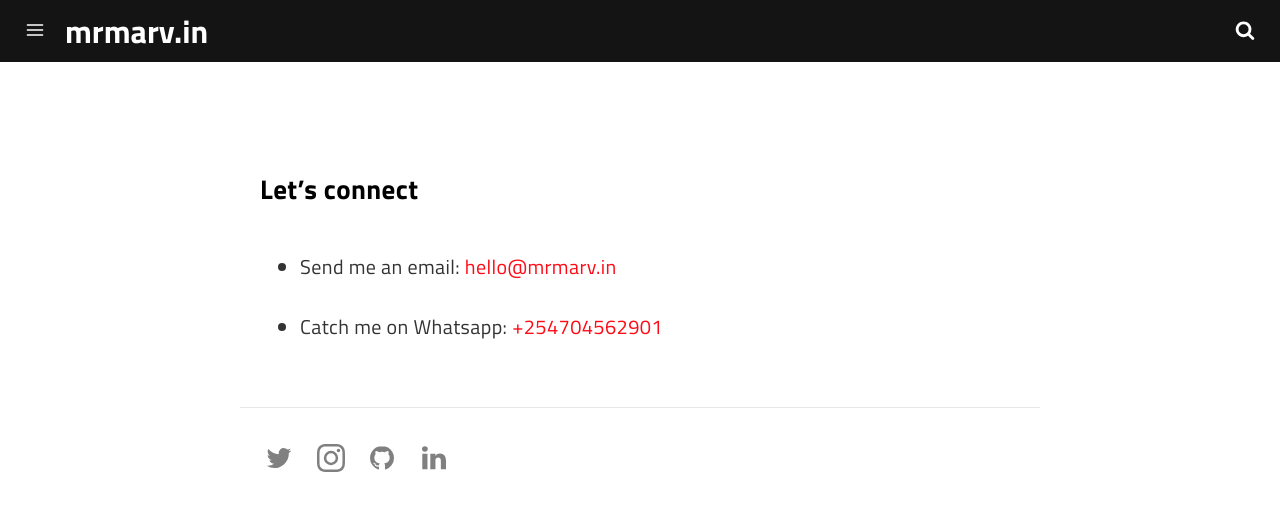
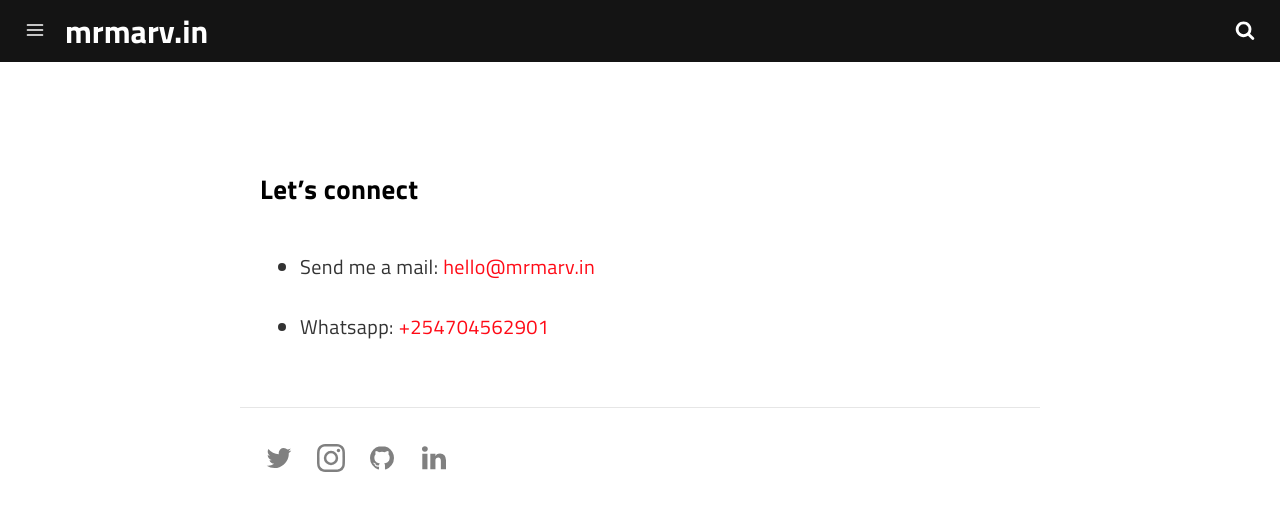
Before and after one commit to marv0/marv0.github.io, a Jekyll site: the page built from pages/contact.md, in a window 1280 px wide. Shown: the top 511 px of the page. Built offline with Jekyll 4.4.1, drawn with Linux system fonts in a browser that asks for light colours; a script that is not in the unit is left out.

Commit message:
Update contact.md

```diff
--- a/pages/contact.md
+++ b/pages/contact.md
@@ -2,12 +2,12 @@
 layout: page
 menu: false
 date: '2023-05-23 23:06:59'
-title: contactme
-description: Hello, world!👋 I'm Marvin Ogot and I’m an entrepreneur and software engineer based in Nairobi, Kenya. Welcome to my blog!
+title: contact
+description: Hello, world!👋 I'm Marvin Ogot, an entrepreneur and software engineer based in Nairobi, Kenya. Welcome to my blog!
 permalink: /contact/
 ---
 
 ### Let's connect
 
-* Send me an email:<a href="mailto:hello@mrmarv.in"> hello@mrmarv.in</a>
-* Catch me on Whatsapp: [+254704562901](https://wa.me/<+254704562901>)
+* Send me a mail:<a href="mailto:hello@mrmarv.in"> hello@mrmarv.in</a>
+* Whatsapp: [+254704562901](https://wa.me/<+254700500611>)
```
